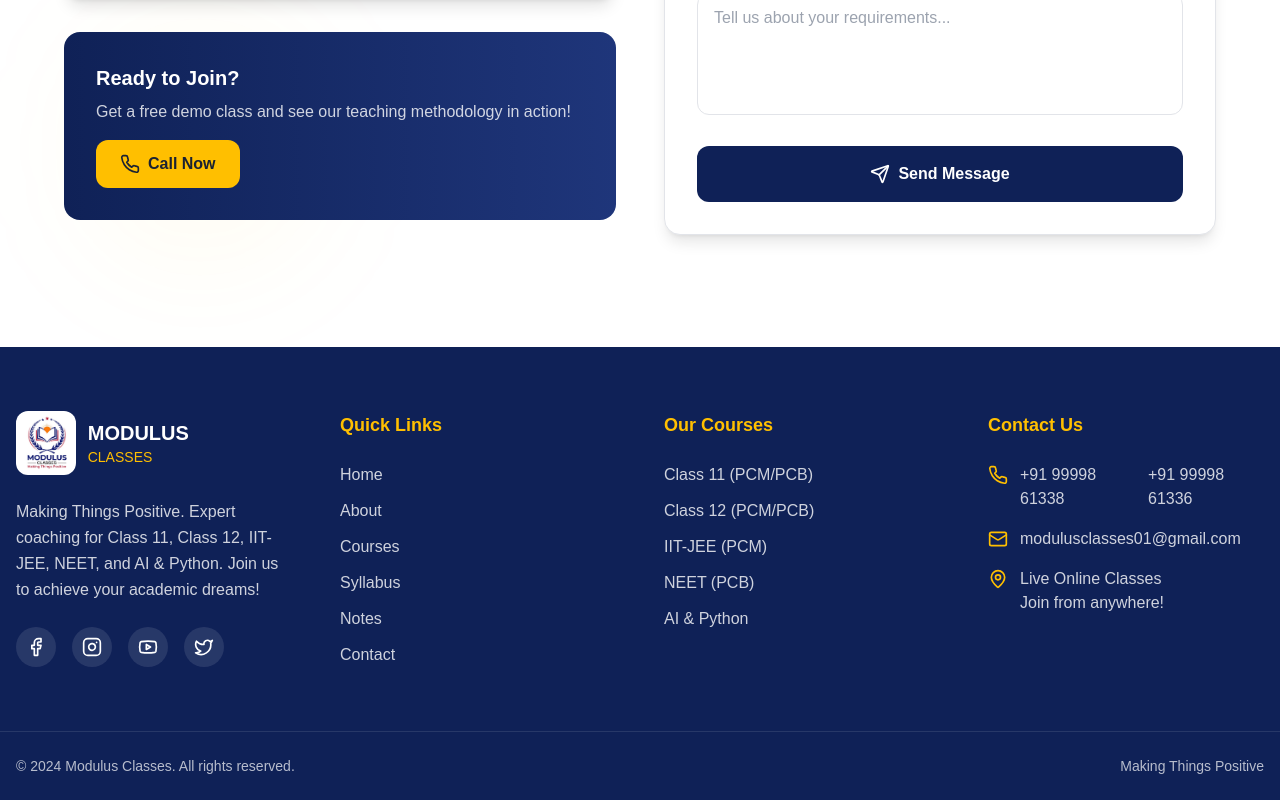
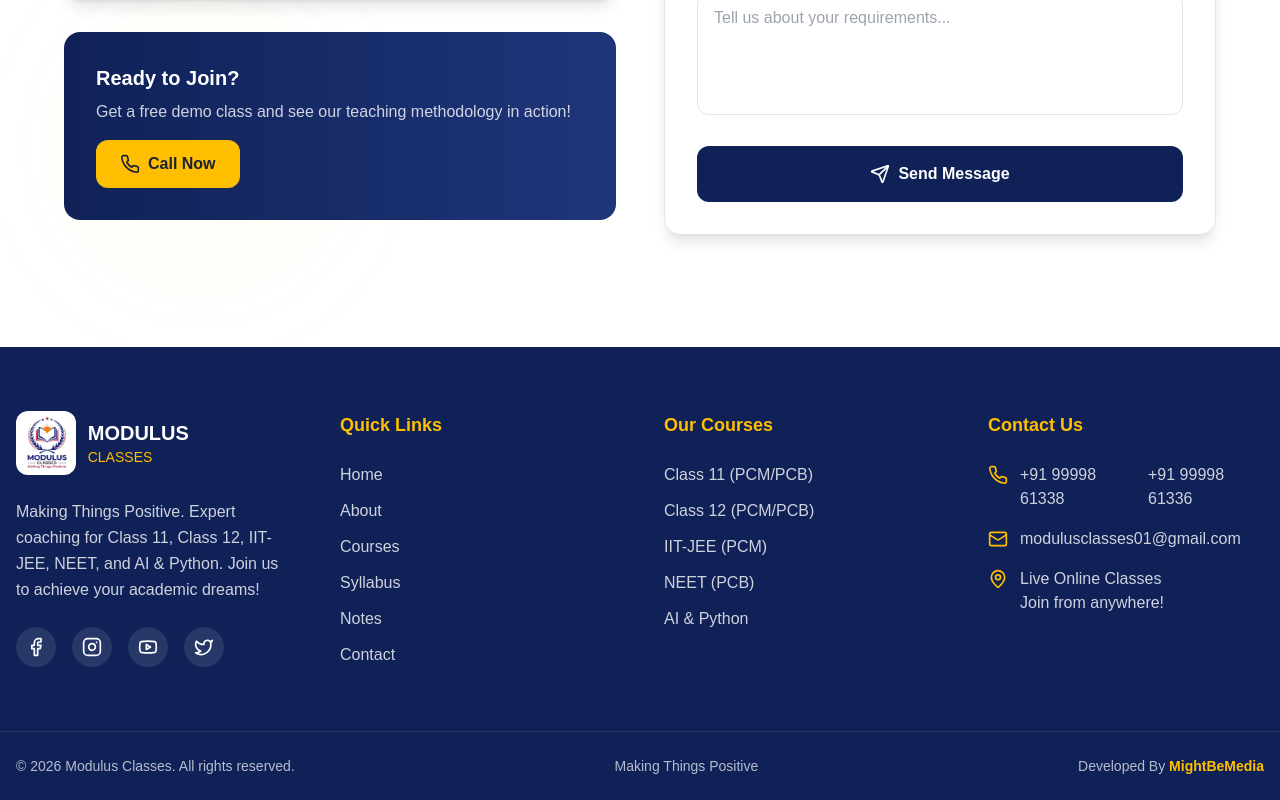
Before and after one commit to RytAakarsh/modulus-academy, a React (Vite) app: page / in a window 1280 px wide. Shown: the part 8400-9200 px from the top of the page. Built offline with nearby package versions, Linux system fonts and the light colour scheme; the HTML template or start-up script is replaced by a standard one.

Commit message:
Changes
Co-authored-by: RytAakarsh <177209435+RytAakarsh@users.noreply.github.com>

```diff
--- a/src/components/Footer.tsx
+++ b/src/components/Footer.tsx
@@ -163,9 +163,20 @@ const Footer = () => {
       {/* Bottom Bar */}
       <div className="border-t border-white/10">
         <div className="container mx-auto px-4 py-6">
-          <div className="flex flex-col md:flex-row items-center justify-between gap-4 text-sm text-primary-foreground/70">
-            <p>© 2024 Modulus Classes. All rights reserved.</p>
+          <div className="flex flex-col md:flex-row items-center justify-between gap-3 text-sm text-primary-foreground/70 text-center md:text-left">
+            <p>© 2026 Modulus Classes. All rights reserved.</p>
             <p>Making Things Positive</p>
+            <p>
+              Developed By{" "}
+              <a
+                href="https://mightbemedia.in/"
+                target="_blank"
+                rel="noopener noreferrer"
+                className="font-semibold text-secondary hover:underline transition-colors"
+              >
+                MightBeMedia
+              </a>
+            </p>
           </div>
         </div>
       </div>
```
